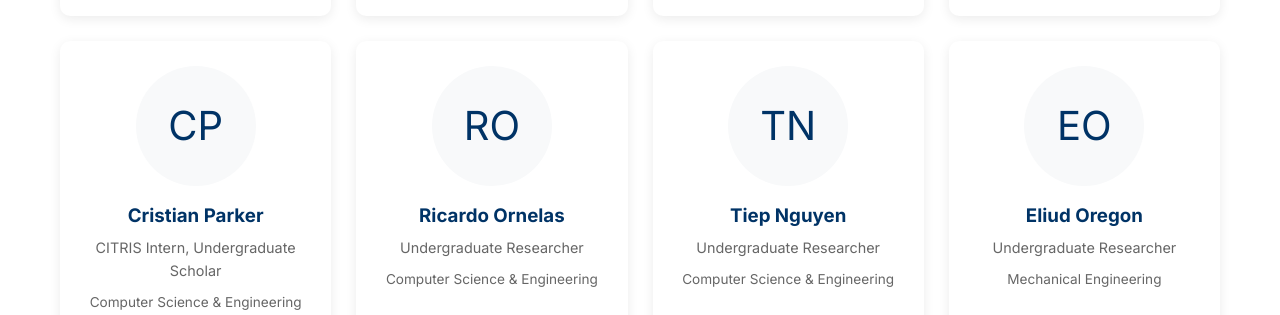
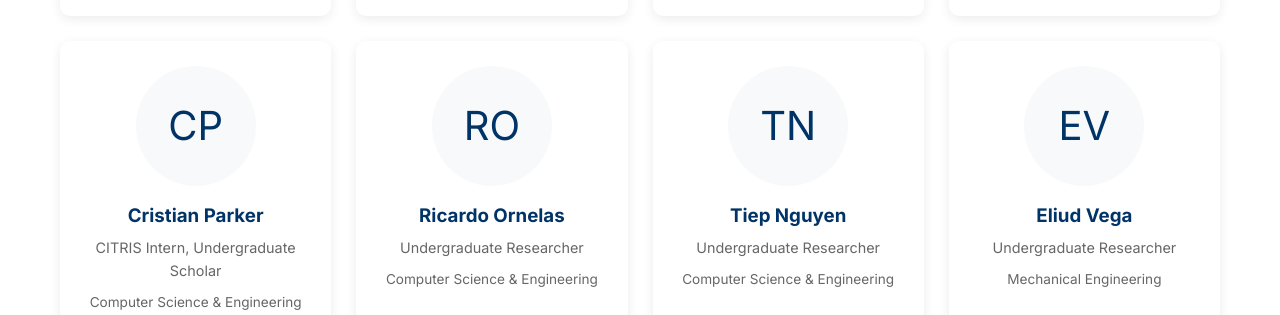
Before and after one commit to Mi3-Lab/mi3-lab.github.io, a Jekyll site: the page built from people.html, in a window 1280 px wide and 900 px high, scrolled down 1348 px. Shown: the part 159-474 px from the top of the window. Built offline with Jekyll 4.4.1, drawn with Linux system fonts in a browser that asks for light colours.

Commit message:
Fix name: Eliud Oregon -> Eliud Vega
Co-Authored-By: Claude Opus 4.5 <noreply@anthropic.com>

```diff
--- a/people.html
+++ b/people.html
@@ -109,8 +109,8 @@ title: People
       </div>
 
       <div class="person-card">
-        <div class="person-avatar">EO</div>
-        <h3>Eliud Oregon</h3>
+        <div class="person-avatar">EV</div>
+        <h3>Eliud Vega</h3>
         <p class="role">Undergraduate Researcher</p>
         <p class="affiliation">Mechanical Engineering</p>
       </div>
```
